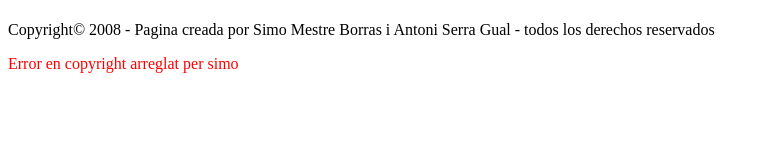
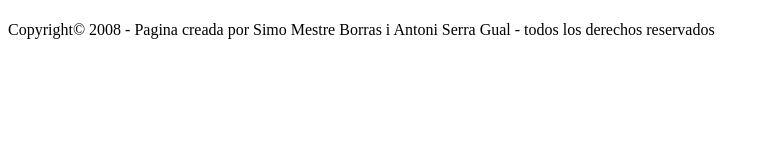
Before and after one commit to simotoni/simotoni.github.io, a plain HTML site: page copyright.html in a window 1280 px wide. Shown: the whole page, without its empty margins (0-769 px from the left). Drawn offline with Linux system fonts and the light colour scheme.

Commit message:
Update copyright.html

```diff
--- a/copyright.html
+++ b/copyright.html
@@ -12,6 +12,5 @@
 <body>
 <h1></h1>
 <p>Copyright&copy; 2008 - Pagina creada por Simo Mestre Borras i Antoni Serra Gual - todos los derechos reservados</p>
-<p class=vermell>Error en copyright arreglat per simo<p>
 </body>
 </html>
```
